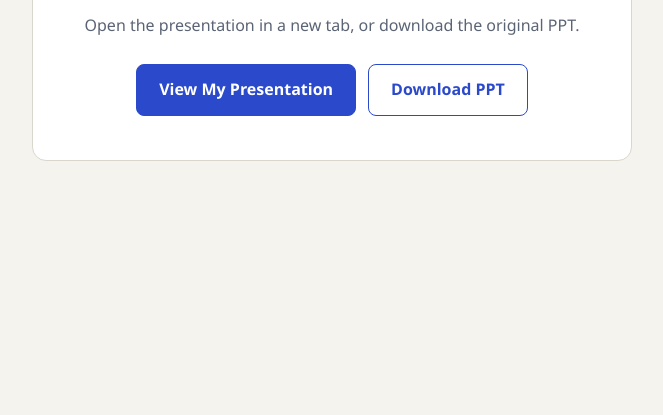
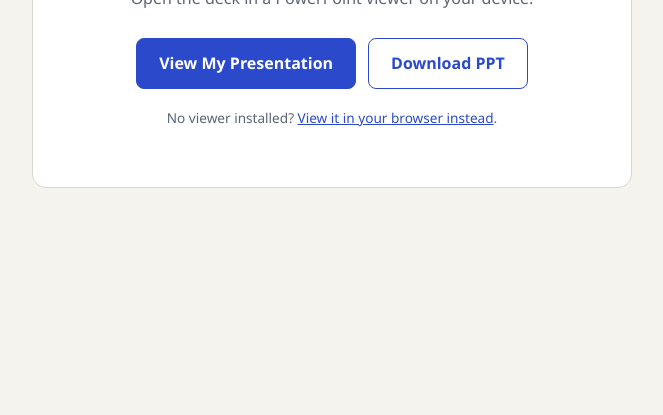
Before and after one commit to achu1234nn/Stock-Protocol, a plain HTML site: page index.html in a window 1280 px wide. Shown: the part 385-800 px from the top of the page, without its empty margins (308-971 px from the left). Drawn offline with Linux system fonts and the light colour scheme.

Commit message:
Open PPT with the device viewer and add browser fallback

```diff
--- a/index.html
+++ b/index.html
@@ -80,6 +80,13 @@
       color: var(--accent);
     }
     .btn:focus-visible { outline: 3px solid var(--text); outline-offset: 3px; }
+    .fallback {
+      display: block;
+      margin-top: 18px;
+      font-size: 0.85rem;
+      color: var(--muted);
+    }
+    .fallback a { color: var(--accent); }
   </style>
 </head>
 <body>
@@ -88,14 +95,18 @@
       <h1>Stock Protocol</h1>
       <p class="subtitle">Mystic Summit Hackathon</p>
     </div>
-    <p class="intro">Open the presentation in a new tab, or download the original PPT.</p>
+    <p class="intro">Open the deck in a PowerPoint viewer on your device.</p>
     <div class="actions">
       <a class="btn"
-         href="https://view.officeapps.live.com/op/view.aspx?src=https%3A%2F%2Fraw.githubusercontent.com%2Fachu1234nn%2FStock-Protocol%2Fmain%2FIdea_Deck_Template.ppt"
+         href="Idea_Deck_Template.ppt"
          target="_blank"
          rel="noopener">View My Presentation</a>
       <a class="btn secondary" href="Idea_Deck_Template.ppt" download>Download PPT</a>
     </div>
+    <p class="fallback">
+      No viewer installed?
+      <a href="https://view.officeapps.live.com/op/view.aspx?src=https%3A%2F%2Fraw.githubusercontent.com%2Fachu1234nn%2FStock-Protocol%2Fmain%2FIdea_Deck_Template.ppt" target="_blank" rel="noopener">View it in your browser instead</a>.
+    </p>
   </main>
 </body>
 </html>
```
